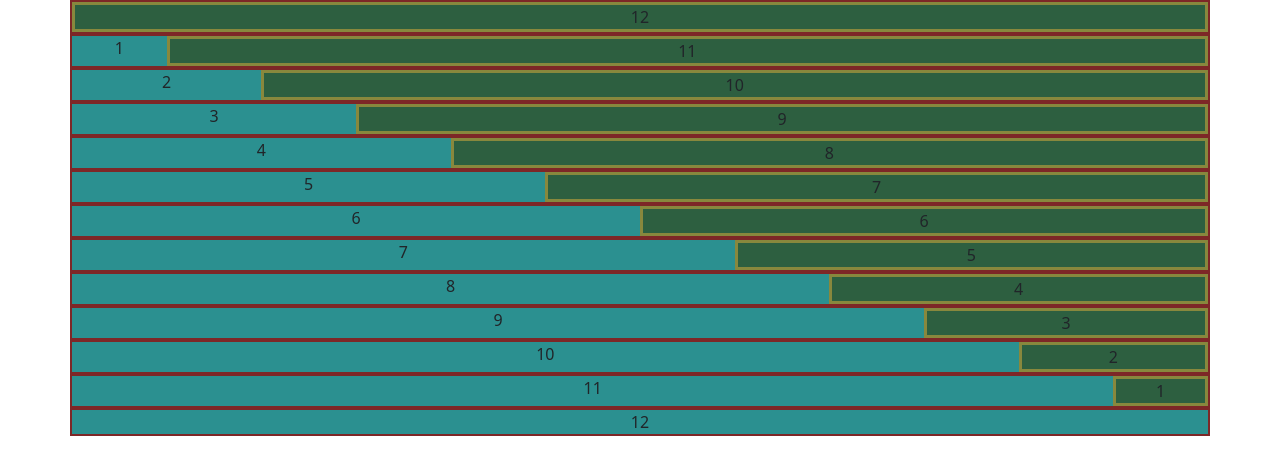
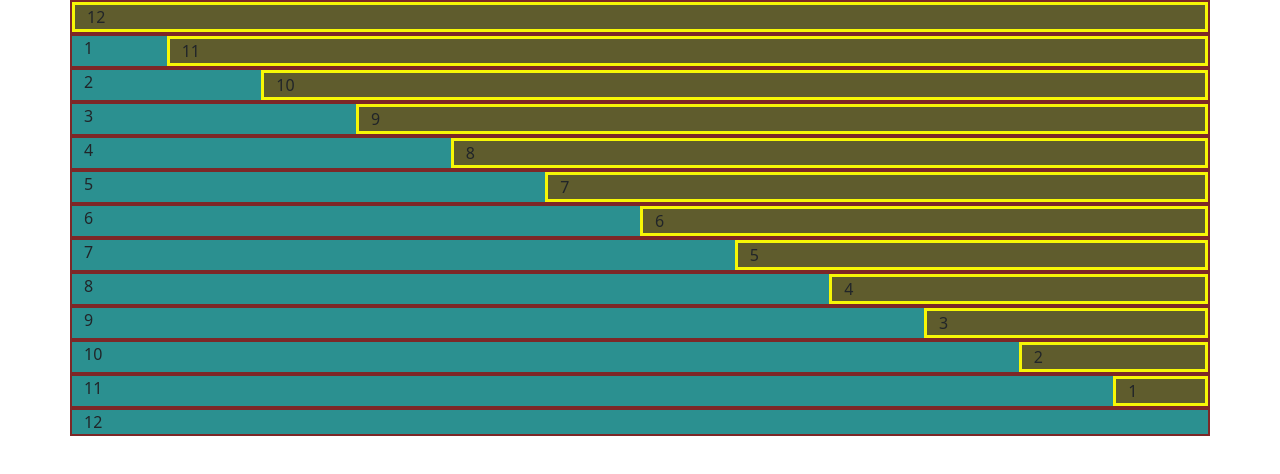
Before and after one commit to Modeste2022/Jour3-bootstrap, a plain HTML site: page index.html in a window 1280 px wide. Drawn offline with nearby package versions, Linux system fonts and the light colour scheme.

Commit message:
Update index.html
descrip

```diff
--- a/index.html
+++ b/index.html
@@ -12,8 +12,8 @@
         }
 
         .col {
-            background-color: rgb(45, 95, 64);
-            border: solid rgb(136, 136, 61);
+            background-color: rgb(95, 92, 45);
+            border: solid rgb(247, 247, 6);
         }
     </style>
     <link href="https://cdn.jsdelivr.net/npm/bootstrap@5.0.2/dist/css/bootstrap.min.css" rel="stylesheet"
@@ -21,7 +21,7 @@
 </head>
 
 <body>
-    <div class="container text-center">
+    <div class="container">
         <div class="row">
             <div class="col">12</div>
         </div>
```
